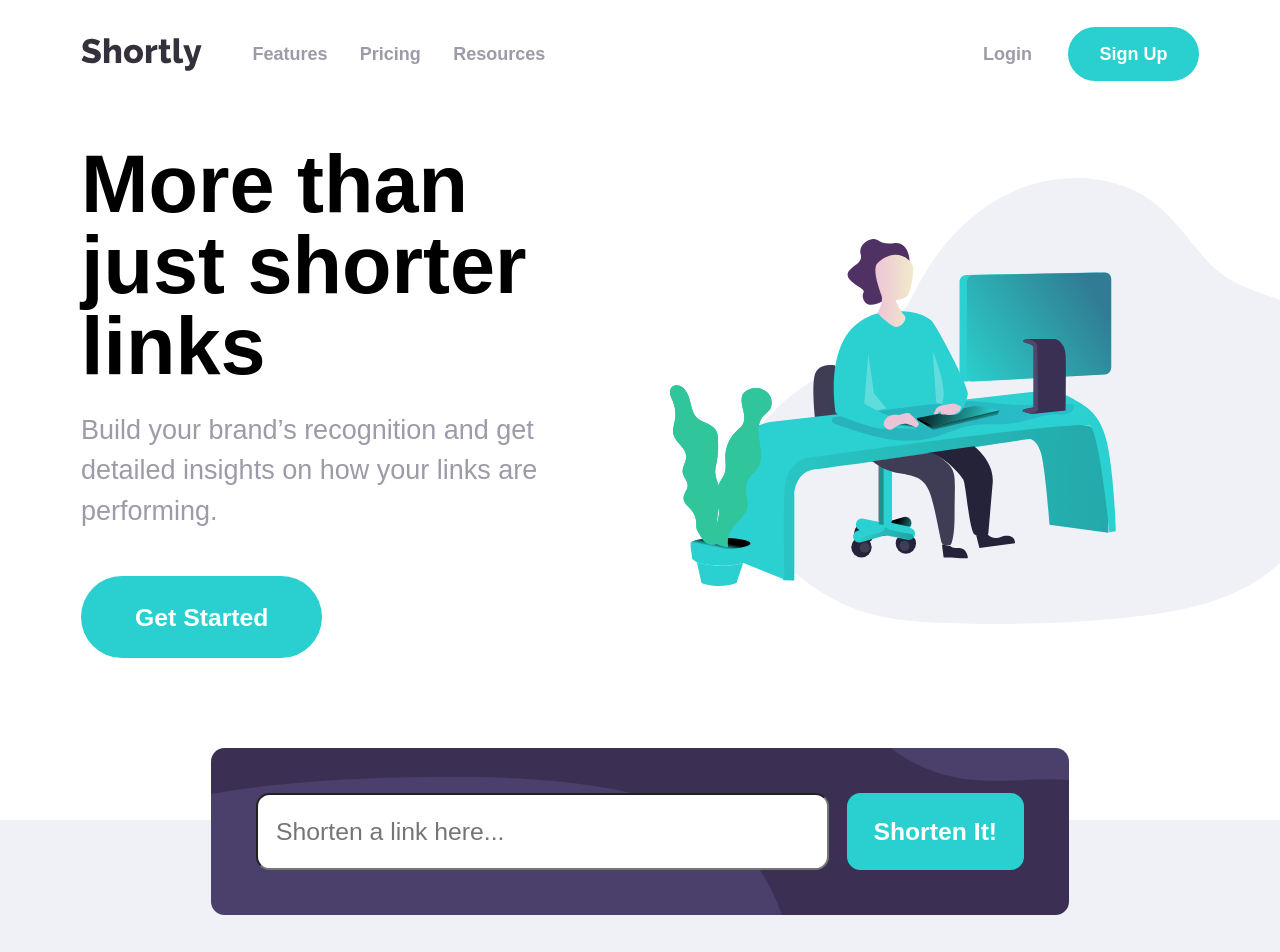
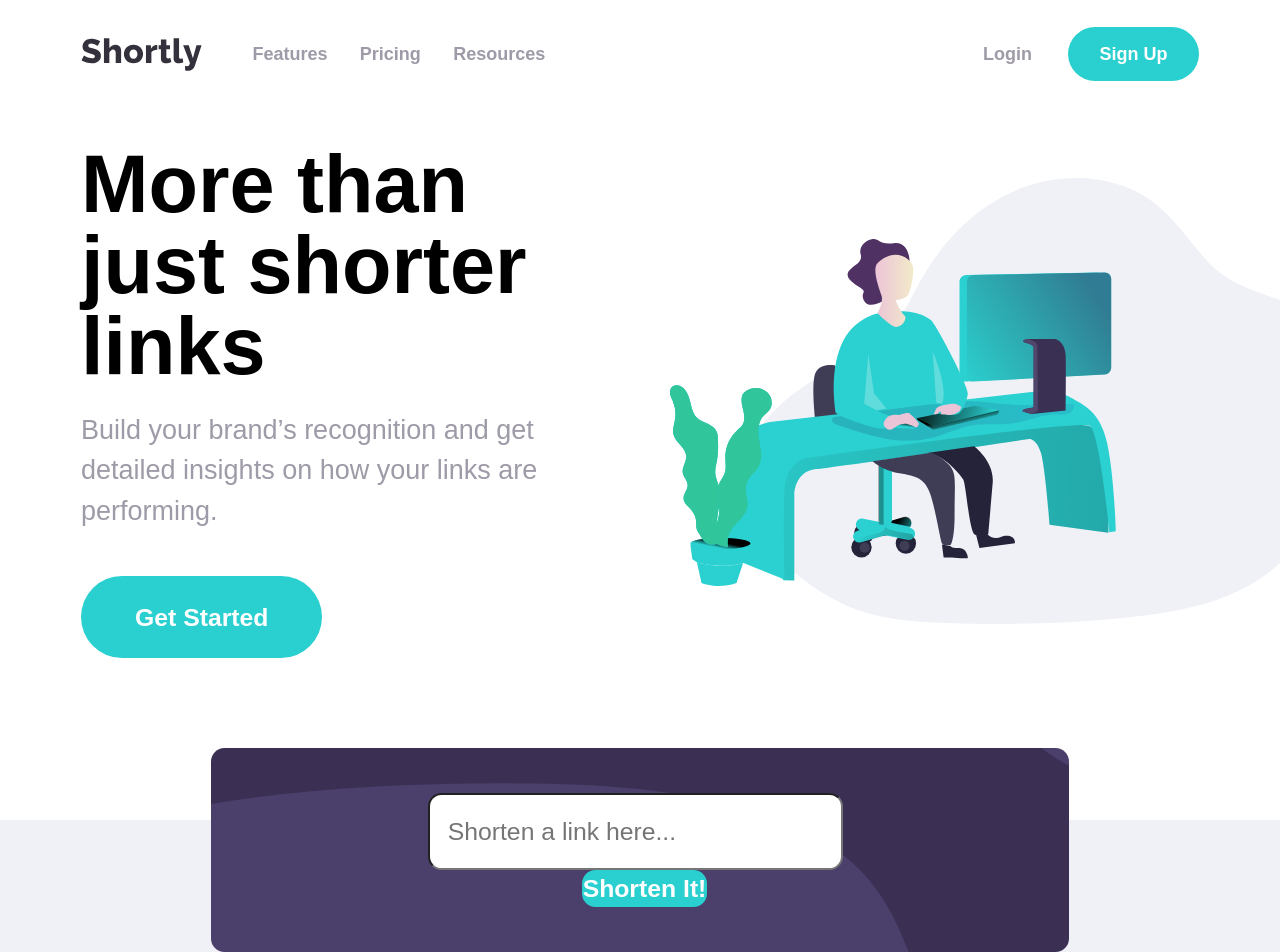
Before and after one commit to thevetdoctor/my-url-shortener, a React (Create React App) app: page / in a window 1280 px wide. Shown: the top 952 px of the page. Built offline with nearby package versions, Linux system fonts and the light colour scheme; a web font is replaced by a local one.

Commit message:
reorganized  form content

```diff
--- a/src/components/Form.js
+++ b/src/components/Form.js
@@ -4,11 +4,13 @@ import '../styles/Form.scss'
 export default function Form(props){
         return (
             <>
-                <form>
-                    <input placeholder="Shorten a link here..."/>
-                    <button className ="btn hover:bg-opacity-50 tracking-widest">Shorten It!</button>
+                <form onSubmit={props.onSubmit}>
+                    <div className="form">
+                        <input placeholder="Shorten a link here..." value={props.value} onChange={props.onChange} className={props.formFieldValid ? "" :"error"}/>
+                        <button type="submit" className ="btn hover:bg-opacity-50 tracking-widest">Shorten It!</button>
+                    </div>
+                    <p id="error">{props.errorMessage}</p>
                 </form>
-                <p id="error"></p>
             </>
         )
 }
```
